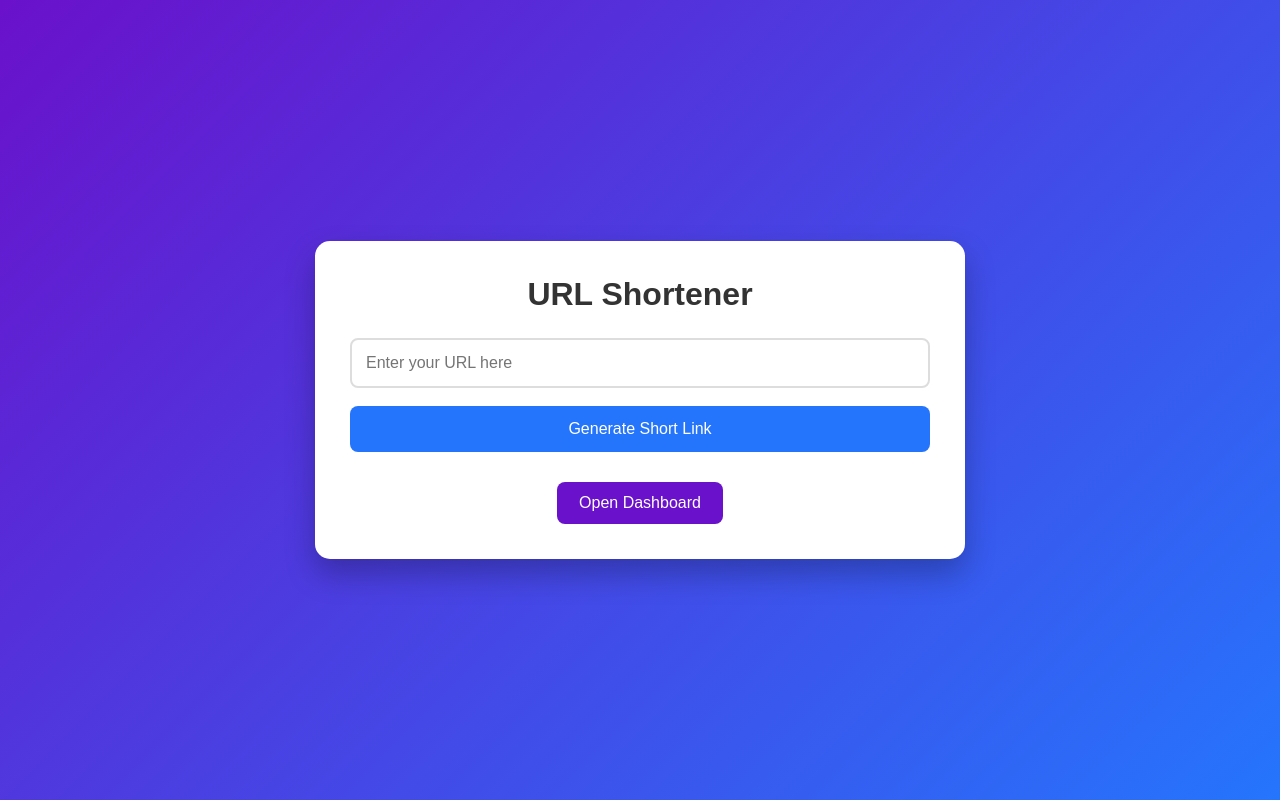
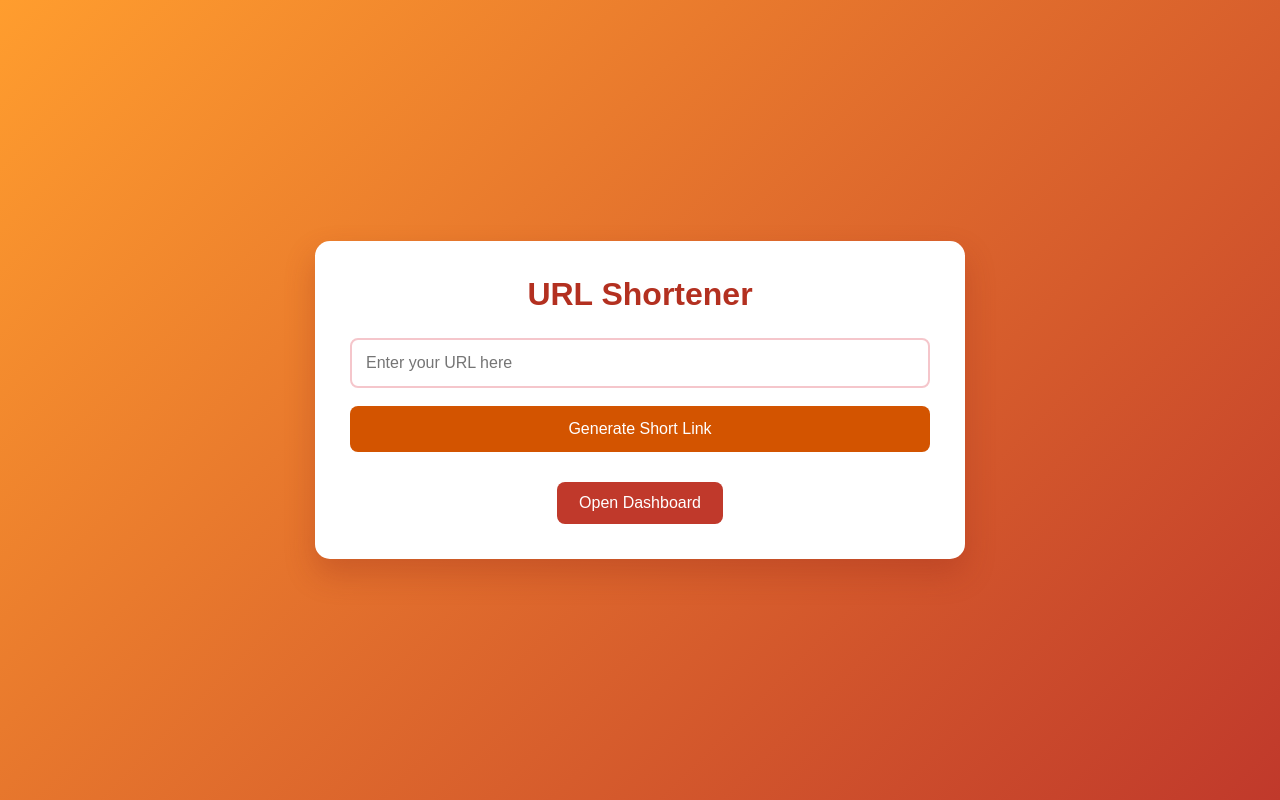
Before and after one commit to Arnav-devs/Forgetrack-W5, a Flask app: page / in a window 1280 px wide. Run offline with Flask 3, Linux system fonts and the light colour scheme.

Commit message:
changed style

```diff
--- a/templates/index.html
+++ b/templates/index.html
@@ -7,107 +7,107 @@
     <title>URL Shortener</title>
 
     <style>
-        *{
-            margin:0;
-            padding:0;
-            box-sizing:border-box;
-            font-family:Arial, Helvetica, sans-serif;
+        * {
+            margin: 0;
+            padding: 0;
+            box-sizing: border-box;
+            font-family: Arial, Helvetica, sans-serif;
         }
 
-        body{
-            min-height:100vh;
-            display:flex;
-            justify-content:center;
-            align-items:center;
-            background:linear-gradient(135deg,#6a11cb,#2575fc);
+        body {
+            min-height: 100vh;
+            display: flex;
+            justify-content: center;
+            align-items: center;
+            /* Sunset/Fire gradient */
+            background: linear-gradient(135deg, #ff9d2e, #c0392b);
         }
 
-        .container{
-            width:90%;
-            max-width:650px;
-            background:#fff;
-            padding:35px;
-            border-radius:15px;
-            text-align:center;
-            box-shadow:0 15px 30px rgba(0,0,0,.25);
+        .container {
+            width: 90%;
+            max-width: 650px;
+            background: #fff;
+            padding: 35px;
+            border-radius: 15px;
+            text-align: center;
+            box-shadow: 0 15px 30px rgba(150, 40, 27, 0.3);
         }
 
-        h1{
-            color:#333;
-            margin-bottom:25px;
+        h1 {
+            color: #b33020;
+            margin-bottom: 25px;
         }
 
-        form{
-            display:flex;
-            flex-direction:column;
-            gap:18px;
+        form {
+            display: flex;
+            flex-direction: column;
+            gap: 18px;
         }
 
-        input{
-            padding:14px;
-            font-size:16px;
-            border:2px solid #ddd;
-            border-radius:8px;
-            outline:none;
-            transition:.3s;
+        input {
+            padding: 14px;
+            font-size: 16px;
+            border: 2px solid #f5c6cb;
+            border-radius: 8px;
+            outline: none;
+            transition: .3s;
         }
 
-        input:focus{
-            border-color:#2575fc;
+        input:focus {
+            border-color: #d35400;
         }
 
-        button{
-            padding:14px;
-            border:none;
-            border-radius:8px;
-            background:#2575fc;
-            color:white;
-            font-size:16px;
-            cursor:pointer;
-            transition:.3s;
+        button {
+            padding: 14px;
+            border: none;
+            border-radius: 8px;
+            background: #d35400;
+            color: white;
+            font-size: 16px;
+            cursor: pointer;
+            transition: .3s;
         }
 
-        button:hover{
-            background:#0d5be1;
+        button:hover {
+            background: #c0392b;
         }
 
-        .error{
-            color:red;
-            margin-top:20px;
-            font-weight:bold;
+        .error {
+            color: #c0392b;
+            margin-top: 20px;
+            font-weight: bold;
         }
 
-        .success{
-            margin-top:25px;
+        .success {
+            margin-top: 25px;
         }
 
-        .success h3{
-            color:#2575fc;
-            margin-bottom:10px;
+        .success h3 {
+            color: #d35400;
+            margin-bottom: 10px;
         }
 
-        .success a{
-            color:#6a11cb;
-            text-decoration:none;
-            font-weight:bold;
-            word-break:break-all;
+        .success a {
+            color: #b33020;
+            text-decoration: none;
+            font-weight: bold;
+            word-break: break-all;
         }
 
-        .dashboard{
-            display:inline-block;
-            margin-top:30px;
-            padding:12px 22px;
-            background:#6a11cb;
-            color:white;
-            text-decoration:none;
-            border-radius:8px;
-            transition:.3s;
+        .dashboard {
+            display: inline-block;
+            margin-top: 30px;
+            padding: 12px 22px;
+            background: #c0392b;
+            color: white;
+            text-decoration: none;
+            border-radius: 8px;
+            transition: .3s;
         }
 
-        .dashboard:hover{
-            background:#5710a7;
+        .dashboard:hover {
+            background: #962a20;
         }
-
     </style>
 </head>
 
@@ -119,10 +119,7 @@
 
         <form action="/shorten" method="POST">
 
-            <input
-                type="text"
-                name="url"
-                placeholder="Enter your URL here">
+            <input type="text" name="url" placeholder="Enter your URL here">
 
             <button type="submit">
                 Generate Short Link
```
Also changed, not shown: templates/dashboard.html (+11 -10 lines).
